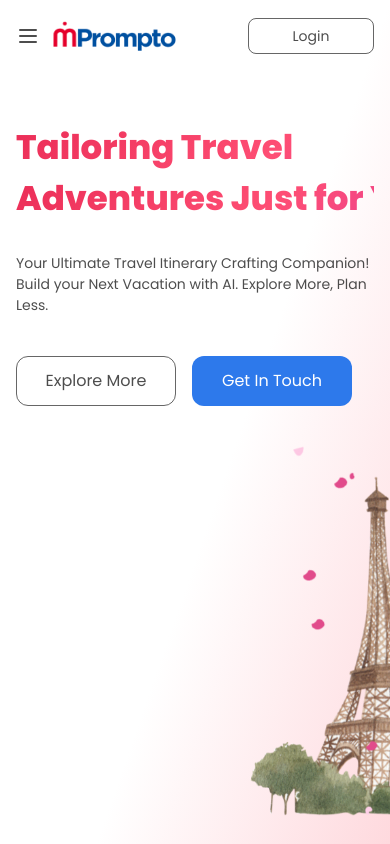
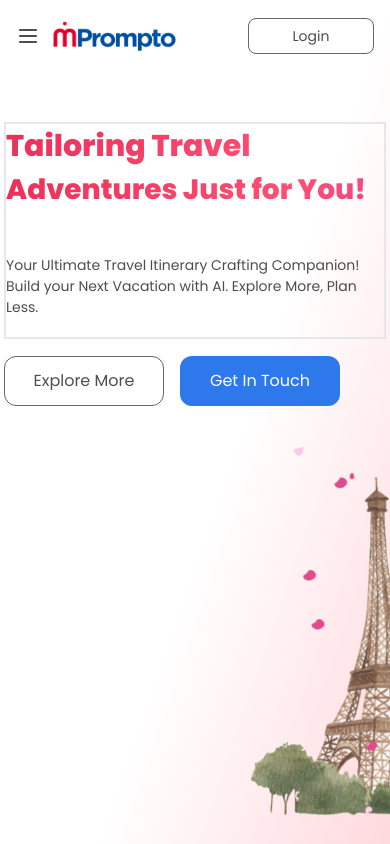
Before and after one commit to raiv200/sypto-assignment-2, a Next.js app: page / in a window 390 px wide. Shown: the top 844 px of the page. Built offline with nearby package versions, Linux system fonts and the light colour scheme.

Commit message:
Updated: h1 for Mobile Version

```diff
--- a/components/HeroSection.jsx
+++ b/components/HeroSection.jsx
@@ -4,22 +4,29 @@ import AutoCarousel from "./AutoCarousel";
 
 const HeroSection = ({ setBackgroundColor }) => {
   return (
-    <section className="relative grid grid-cols-1  px-4 justify-evenly w-full h-full lg:flex lg:px-0 lg:justify-evenly lg:w-full lg:h-full">
+    <section className="relative grid grid-cols-1 px-1 justify-evenly w-full h-full lg:flex lg:px-0 lg:justify-evenly lg:w-full lg:h-full">
       {/* Left Part */}
 
       <div className="flex flex-col  justify-between items-center w-full h-full py-10  lg:items-start lg:w-[643px] lg:h-[593px] lg:mt-[77px] lg:py-0 ">
         <div className="flex flex-col justify-evenly w-full h-[311px] lg:justify-evenly lg:w-[643px] lg:h-[311px]">
           {/* Main Heading Text  */}
 
-          <div className="flex flex-col w-full h-[217px]  space-y-0 lg:space-y-2  ">
+          <div className="flex flex-col w-full h-[217px]  space-y-0 lg:space-y-2 border-2">
             <div className="w-full h-[131px] flex flex-col  lg:items-start  ">
-              <h1 className="gradient-typing-text-1 gradient-text text-[34px] font-[800] leading-1 lg:text-[48px] lg:font-[800] lg:leading-[64px] overflow-hidden whitespace-nowrap  transition ease-in-out duration-600">
+              <h1 className="gradient-typing-text-1 gradient-text text-[30px] font-[800]  lg:text-[48px] lg:font-[800] lg:leading-[64px] overflow-hidden whitespace-nowrap  transition ease-in-out duration-600">
                 Tailoring Travel
               </h1>
-              <h1 className="gradient-typing-text-2 gradient-text text-[34px] font-[800] leading-1 lg:text-[48px] lg:font-[800] lg:leading-[64px] overflow-hidden whitespace-nowrap  transition ease-in-out duration-600">
-              Adventures Just for You!
+              <h1 className="gradient-typing-text-2 gradient-text text-[28px] font-[800]  lg:text-[48px] lg:font-[800] lg:leading-[64px] overflow-hidden whitespace-nowrap  transition ease-in-out duration-600">
+                Adventures Just for You!
               </h1>
-
+              {/* <div className="flex flex-col md:hidden">
+                <h1 className="gradient-typing-text-2 gradient-text text-[34px] font-[800] leading-1 lg:hidden overflow-hidden whitespace-nowrap  transition ease-in-out duration-600">
+                  Adventures Just
+                </h1>
+                <span className="gradient-typing-text-2 gradient-text text-[34px] font-[800] leading-1">
+                  for You!
+                </span>
+              </div> */}
             </div>
             <p className=" text-start text-[14px] font-[400] text-[#000000B2] w-full h-[66px] leading-1 lg:text-start  lg:w-[576px] lg:h-[66px] lg:leading-7 lg:text-[16px] lg:font-[400]">
               Your Ultimate Travel Itinerary Crafting Companion! Build your Next
```
